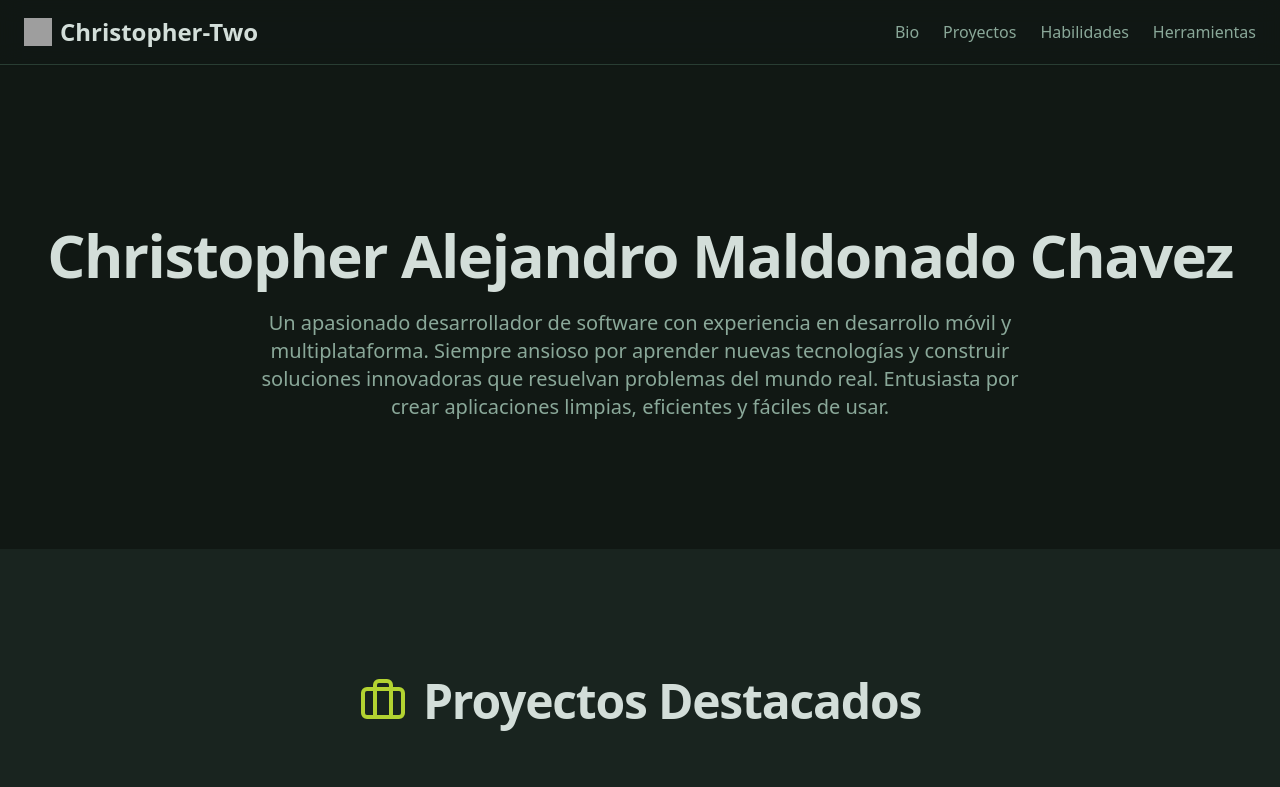
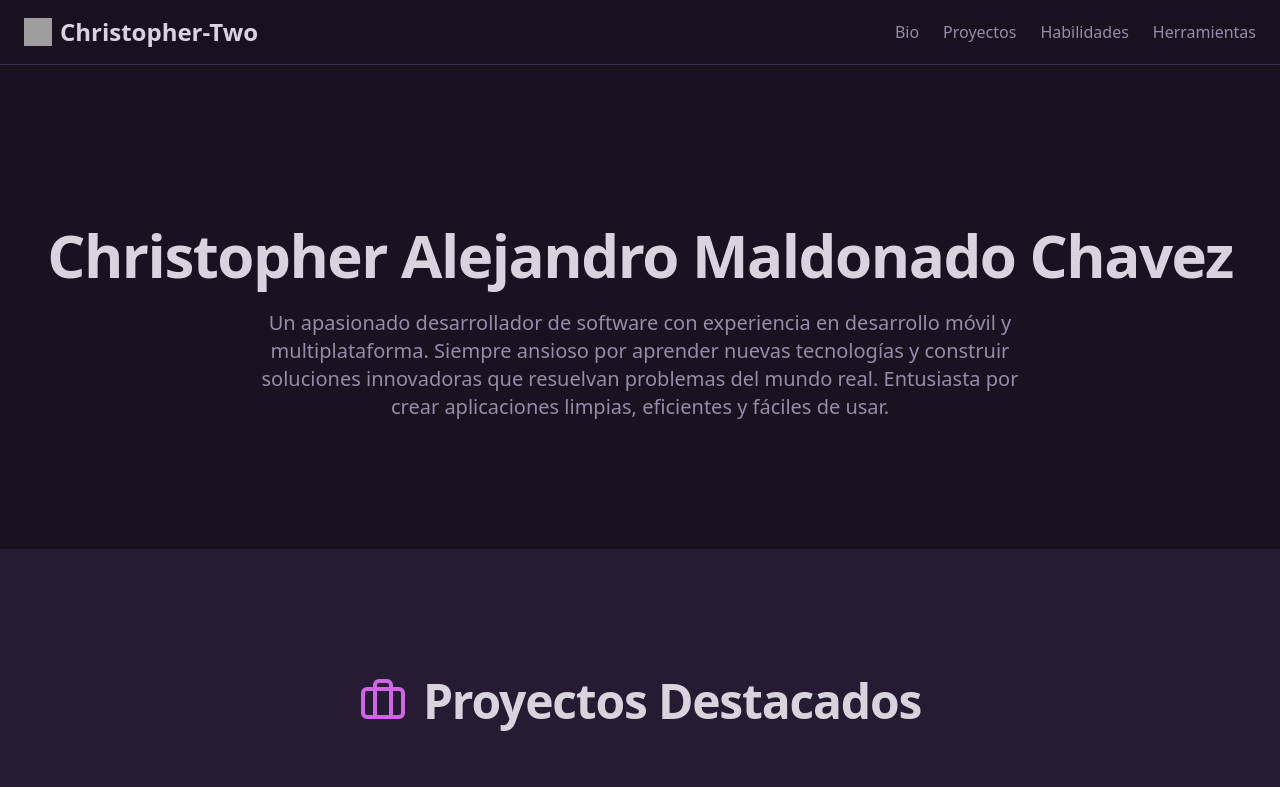
Before and after one commit to christopher-two/christopher-two.github.io, a Next.js app: page / in a window 1280 px wide. Shown: the top 787 px of the page. Built offline with nearby package versions, Linux system fonts and the light colour scheme; grey boxes are pictures that could not be loaded.

Commit message:
no cambiaste nada, cambia los colores de la web a morado, pero hazlo bieeeen

```diff
--- a/src/app/globals.css
+++ b/src/app/globals.css
@@ -4,88 +4,88 @@
 
 @layer base {
   :root {
-    --background: 150 19% 8%; /* #121A16 */
-    --foreground: 150 15% 85%; /* Light gray for text */
+    --background: 270 30% 10%; /* Dark Desaturated Purple */
+    --foreground: 270 15% 85%; /* Light Cool Grey */
 
-    --card: 150 19% 12%; /* Slightly lighter than background for card elements */
-    --card-foreground: 150 15% 85%;
+    --card: 270 30% 15%; /* Slightly Lighter Dark Purple for Cards */
+    --card-foreground: 270 15% 85%;
 
-    --popover: 150 19% 10%;
-    --popover-foreground: 150 15% 85%;
+    --popover: 270 30% 12%; /* Dark Purple for Popovers */
+    --popover-foreground: 270 15% 85%;
 
-    --primary: 151 25% 39%; /* #4A7D64 Deep, desaturated green */
-    --primary-foreground: 150 15% 95%; /* Lighter text for primary elements */
+    --primary: 270 60% 55%; /* Vibrant Medium Purple */
+    --primary-foreground: 270 15% 95%; /* Very Light Text for Primary Elements */
 
-    --secondary: 151 25% 30%; /* Darker shade of primary */
-    --secondary-foreground: 150 15% 90%;
+    --secondary: 270 50% 45%; /* Muted Darker Purple */
+    --secondary-foreground: 270 15% 90%;
 
-    --muted: 150 19% 15%;
-    --muted-foreground: 150 15% 60%; /* Softer text for muted elements */
+    --muted: 270 30% 20%; /* Dark Purple for Muted Elements */
+    --muted-foreground: 270 15% 60%; /* Softer Text for Muted Elements */
 
-    --accent: 72 65% 51%; /* #B8D430 Pale, contrasting yellow-green */
-    --accent-foreground: 150 19% 8%; /* Dark text for accent elements */
+    --accent: 290 70% 65%; /* Brighter, Pinkish Purple */
+    --accent-foreground: 270 30% 10%; /* Dark Text for Accent Elements */
 
-    --destructive: 0 70% 50%; /* Standard destructive red */
+    --destructive: 0 70% 50%; /* Standard Destructive Red */
     --destructive-foreground: 0 0% 100%;
 
-    --border: 150 19% 20%;
-    --input: 150 19% 15%;
-    --ring: 72 65% 51%; /* Accent color for rings */
+    --border: 270 30% 25%; /* Purple-ish Border */
+    --input: 270 30% 20%; /* Input Background - Dark Purple */
+    --ring: 290 70% 65%; /* Accent Color for Rings */
 
     --radius: 0.5rem;
 
-    /* Chart variables, themed */
-    --chart-1: hsl(var(--accent));
-    --chart-2: hsl(var(--primary));
-    --chart-3: 197 37% 30%; /* Adjusted for dark theme */
-    --chart-4: 43 74% 60%;  /* Adjusted for dark theme */
-    --chart-5: 27 87% 60%;  /* Adjusted for dark theme */
+    /* Chart variables, themed for purple */
+    --chart-1: hsl(var(--accent)); /* Brighter Pinkish Purple */
+    --chart-2: hsl(var(--primary)); /* Vibrant Medium Purple */
+    --chart-3: 270 40% 35%; /* Another Shade of Purple */
+    --chart-4: 300 50% 50%; /* Magenta-like Purple */
+    --chart-5: 260 60% 60%; /* Bluish Purple */
 
-    /* Sidebar variables, themed for consistency */
-    --sidebar-background: 150 19% 10%;
-    --sidebar-foreground: 150 15% 85%;
-    --sidebar-primary: 72 65% 51%;
-    --sidebar-primary-foreground: 150 19% 8%;
-    --sidebar-accent: 151 25% 39%;
-    --sidebar-accent-foreground: 150 15% 95%;
-    --sidebar-border: 150 19% 20%;
-    --sidebar-ring: 72 65% 51%;
+    /* Sidebar variables, themed for purple consistency */
+    --sidebar-background: 270 30% 12%;
+    --sidebar-foreground: 270 15% 85%;
+    --sidebar-primary: hsl(var(--accent)); /* Accent for sidebar primary */
+    --sidebar-primary-foreground: 270 30% 10%;
+    --sidebar-accent: hsl(var(--primary)); /* Primary for sidebar accent */
+    --sidebar-accent-foreground: 270 15% 95%;
+    --sidebar-border: 270 30% 25%;
+    --sidebar-ring: hsl(var(--accent));
   }
 
   /* Apply the same variables for .dark if explicit .dark class is used elsewhere or by libraries */
   .dark {
-    --background: 150 19% 8%;
-    --foreground: 150 15% 85%;
-    --card: 150 19% 12%;
-    --card-foreground: 150 15% 85%;
-    --popover: 150 19% 10%;
-    --popover-foreground: 150 15% 85%;
-    --primary: 151 25% 39%;
-    --primary-foreground: 150 15% 95%;
-    --secondary: 151 25% 30%;
-    --secondary-foreground: 150 15% 90%;
-    --muted: 150 19% 15%;
-    --muted-foreground: 150 15% 60%;
-    --accent: 72 65% 51%;
-    --accent-foreground: 150 19% 8%;
+    --background: 270 30% 10%;
+    --foreground: 270 15% 85%;
+    --card: 270 30% 15%;
+    --card-foreground: 270 15% 85%;
+    --popover: 270 30% 12%;
+    --popover-foreground: 270 15% 85%;
+    --primary: 270 60% 55%;
+    --primary-foreground: 270 15% 95%;
+    --secondary: 270 50% 45%;
+    --secondary-foreground: 270 15% 90%;
+    --muted: 270 30% 20%;
+    --muted-foreground: 270 15% 60%;
+    --accent: 290 70% 65%;
+    --accent-foreground: 270 30% 10%;
     --destructive: 0 70% 50%;
     --destructive-foreground: 0 0% 100%;
-    --border: 150 19% 20%;
-    --input: 150 19% 15%;
-    --ring: 72 65% 51%;
+    --border: 270 30% 25%;
+    --input: 270 30% 20%;
+    --ring: 290 70% 65%;
     --chart-1: hsl(var(--accent));
     --chart-2: hsl(var(--primary));
-    --chart-3: 197 37% 30%;
-    --chart-4: 43 74% 60%;
-    --chart-5: 27 87% 60%;
-    --sidebar-background: 150 19% 10%;
-    --sidebar-foreground: 150 15% 85%;
-    --sidebar-primary: 72 65% 51%;
-    --sidebar-primary-foreground: 150 19% 8%;
-    --sidebar-accent: 151 25% 39%;
-    --sidebar-accent-foreground: 150 15% 95%;
-    --sidebar-border: 150 19% 20%;
-    --sidebar-ring: 72 65% 51%;
+    --chart-3: 270 40% 35%;
+    --chart-4: 300 50% 50%;
+    --chart-5: 260 60% 60%;
+    --sidebar-background: 270 30% 12%;
+    --sidebar-foreground: 270 15% 85%;
+    --sidebar-primary: hsl(var(--accent));
+    --sidebar-primary-foreground: 270 30% 10%;
+    --sidebar-accent: hsl(var(--primary));
+    --sidebar-accent-foreground: 270 15% 95%;
+    --sidebar-border: 270 30% 25%;
+    --sidebar-ring: hsl(var(--accent));
   }
 }
 
```
